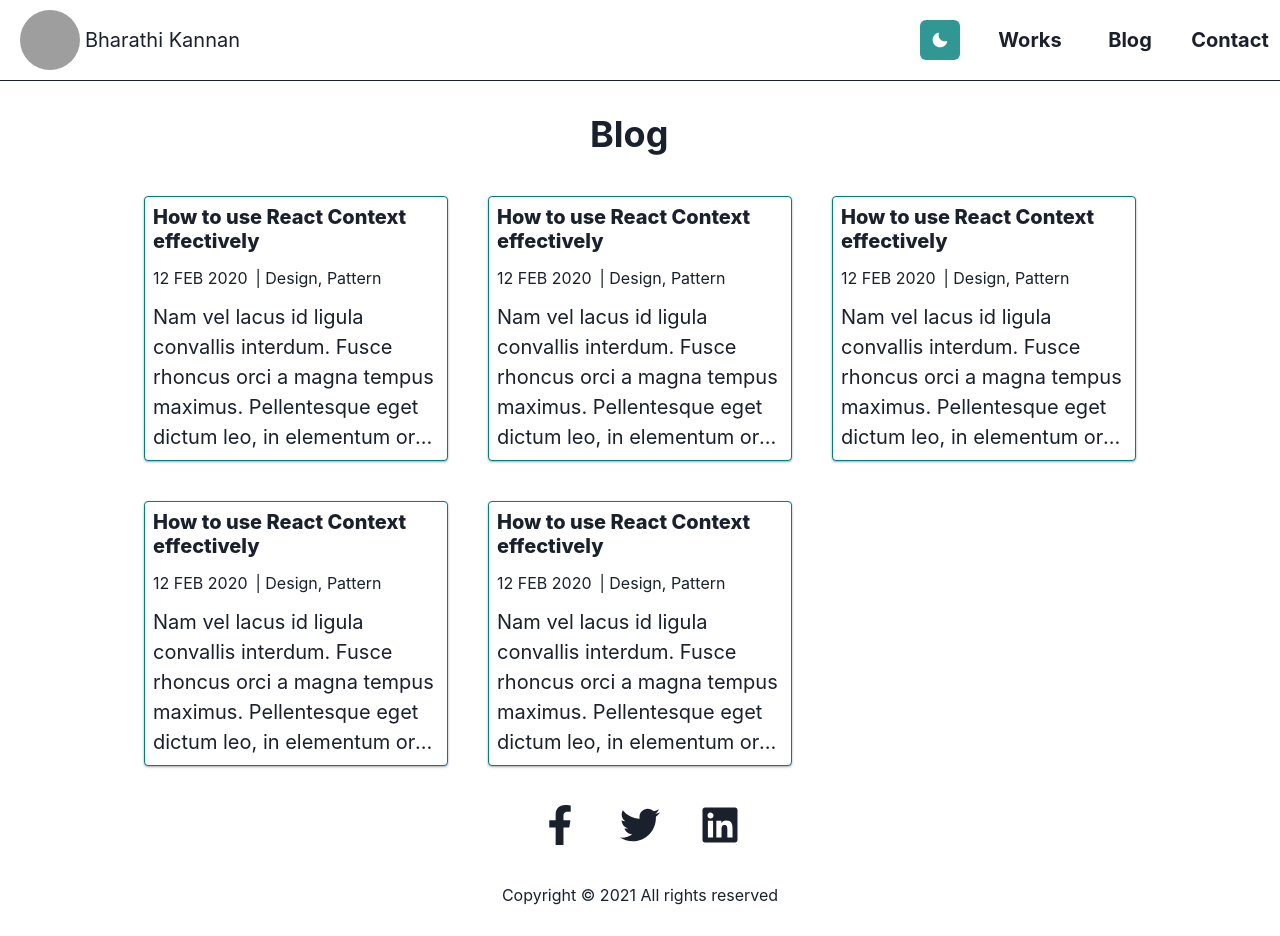
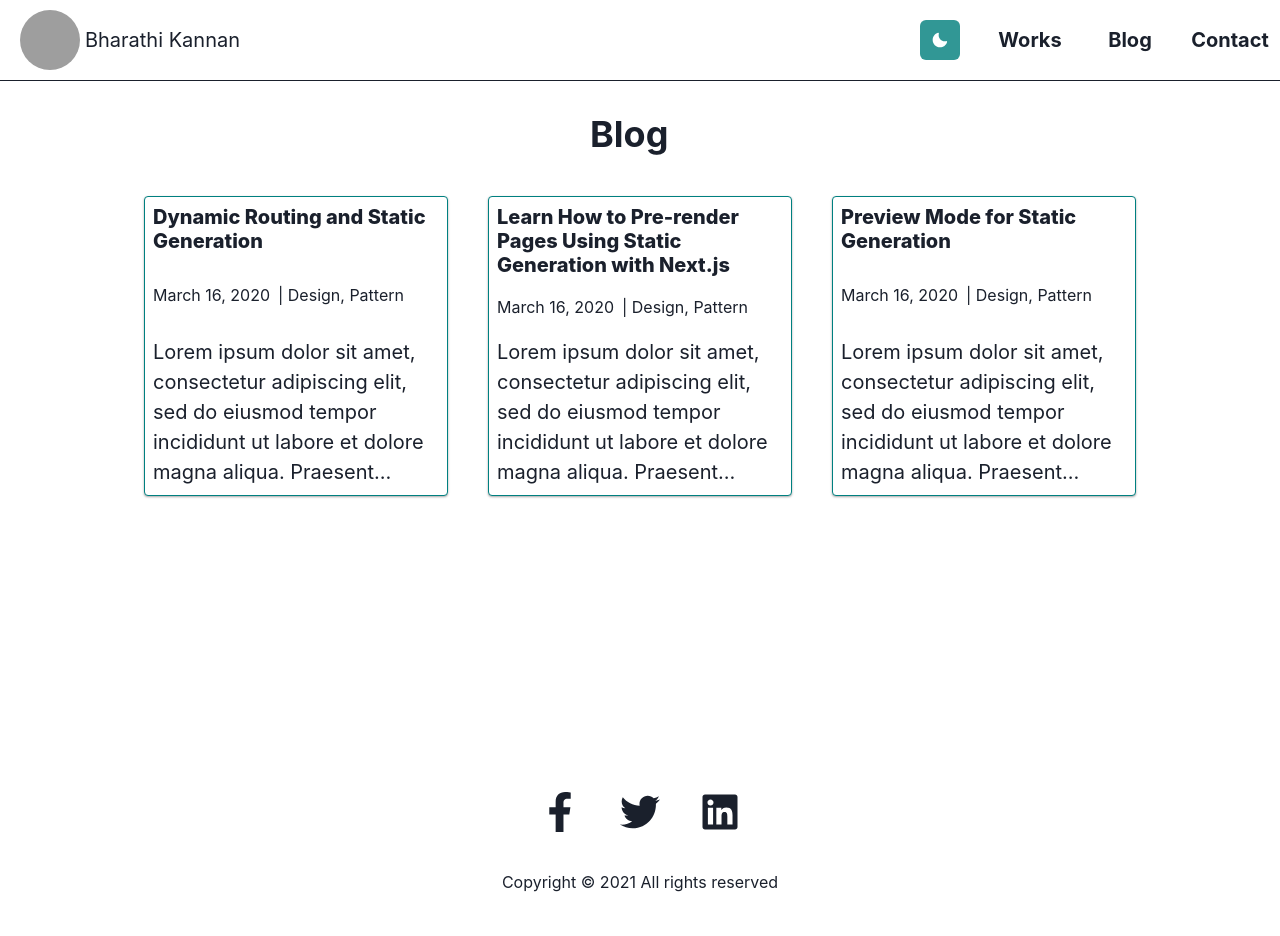
Before and after one commit to payapula/blog, a Next.js app: page /blog in a window 1280 px wide. Built offline with nearby package versions, Linux system fonts and the light colour scheme; grey boxes are pictures that could not be loaded.

Commit message:
Added Blog Homepage and Single Blog page from local MD files. (#6)
* Added Blog page from MD files.

* Added Animation for cards.

* Added individual Blog Post Page.

```diff
--- a/lib/api.ts
+++ b/lib/api.ts
@@ -8,15 +8,16 @@ export function getPostSlugs() {
     return fs.readdirSync(postsDirectory);
 }
 
+export type Items = {
+    [key: string]: string;
+};
+
 export function getPostBySlug(slug: string, fields: string[] = []) {
     const realSlug = slug.replace(/\.md$/, '');
     const fullPath = join(postsDirectory, `${realSlug}.md`);
     const fileContents = fs.readFileSync(fullPath, 'utf8');
     const { data, content } = matter(fileContents);
 
-    type Items = {
-        [key: string]: string;
-    };
 
     const items: Items = {};
 
--- a/mycomponents/Card.tsx
+++ b/mycomponents/Card.tsx
@@ -10,12 +10,19 @@ import {
     ChakraProps
 } from '@chakra-ui/react';
 import { ReactElement } from 'react';
+import DateFormatter from './date-formatter';
+import { motion } from 'framer-motion';
 
 interface CardProps {
+    title?: string;
+    date?: string;
+    excerpt?: string;
     override?: ChakraProps;
 }
 
-function Card({ override }: CardProps): ReactElement {
+const MotionFlex = motion(Flex);
+
+function Card({ title, date, excerpt, override }: CardProps): ReactElement {
     const cardBg = useColorModeValue('white', 'gray.800');
     const cardBorder = useColorModeValue('none', '1px');
     const { colorMode } = useColorMode();
@@ -25,16 +32,16 @@ function Card({ override }: CardProps): ReactElement {
             ? 'box-shadow: 0 14px 28px rgba(0, 0, 0, 0.25), 0 10px 10px rgba(0, 0, 0, 0.22);'
             : 'box-shadow: 0 14px 28px rgba(255, 130, 47, 0.25), 0 10px 10px rgba(95, 83, 76, 0.22);';
     return (
-        <Flex
+        <MotionFlex
             direction="column"
+            justifyContent="space-between"
             height="265px"
-            justifyContent="space-between"
+            padding="2"
+            width={['95%', null, null, null, '45%']}
             className="card-container"
-            width={['95%', null, null, null, '45%']}
             background={cardBg}
             borderRadius="4"
             border={cardBorder}
-            padding="2"
             cursor="pointer"
             // https://codepen.io/sdthornton/pen/wBZdXq
             css={css`
@@ -44,21 +51,46 @@ function Card({ override }: CardProps): ReactElement {
                     ${hoverShadow}
                 }
             `}
+            whileHover={{ scale: 1.1 }}
+            whileTap={{ scale: 0.9 }}
             {...override}>
             <Heading fontSize={['2xl', null, null, 'xl']} fontWeight="extrabold" textAlign="start">
-                How to use React Context effectively
+                {title ? title : `How to use React Context effectively`}
             </Heading>
             <HStack>
-                <Text>12 FEB 2020</Text>
+                <Text> {date ? <DateFormatter dateString={date} /> : `12 FEB 2021`}</Text>
                 <Text>| Design, Pattern</Text>
             </HStack>
             <Text fontSize={['md', null, 'lg', 'xl']} noOfLines={[4, null, 5]}>
-                Nam vel lacus id ligula convallis interdum. Fusce rhoncus orci a magna tempus
+                {excerpt
+                    ? excerpt
+                    : `Nam vel lacus id ligula convallis interdum. Fusce rhoncus orci a magna tempus
                 maximus. Pellentesque eget dictum leo, in elementum orci. Maecenas sit amet tempor
-                magna. Cras eu arcu sagittis, accumsan metus sit amet.
+                magna. Cras eu arcu sagittis, accumsan metus sit amet.`}
             </Text>
-        </Flex>
+        </MotionFlex>
     );
 }
 
-export { Card };
+interface BlogCardProps {
+    title: string;
+    date: string;
+    excerpt: string;
+}
+
+function BlogCard({ title, date, excerpt }: BlogCardProps): ReactElement {
+    return (
+        <Card
+            override={{
+                width: '100%',
+                border: '1px solid teal',
+                height: ['280', null, '300']
+            }}
+            title={title}
+            date={date}
+            excerpt={excerpt}
+        />
+    );
+}
+
+export { Card, BlogCard };
--- /dev/null
+++ b/mycomponents/date-formatter.tsx
@@ -0,0 +1,13 @@
+import { parseISO, format } from 'date-fns';
+import { ReactElement } from 'react';
+
+type Props = {
+    dateString: string;
+};
+
+const DateFormatter = ({ dateString }: Props): ReactElement => {
+    const date = parseISO(dateString);
+    return <time dateTime={dateString}>{format(date, 'LLLL	d, yyyy')}</time>;
+};
+
+export default DateFormatter;
--- a/pages/blog/index.tsx
+++ b/pages/blog/index.tsx
@@ -1,28 +1,65 @@
 import { Heading, SimpleGrid } from '@chakra-ui/react';
-import { Card } from 'mycomponents/card';
+import { getAllPosts } from 'lib/api';
+import { BlogCard } from 'mycomponents/card';
 import { Layout } from 'mycomponents/layout';
+import { GetStaticProps } from 'next';
 import React, { ReactElement } from 'react';
+import Post from 'types/post';
+import NextLink from 'next/link';
+import { ChakraLink } from 'mycomponents/chakra-link';
+import Head from 'next/head';
 
-function BlogCard() {
-    return <Card override={{ width: '100%', border: '1px solid teal' }} />;
-}
+type Props = {
+    allPosts: Post[];
+};
 
-export default function Index(): ReactElement {
+/*
+  {
+    title: 'Preview Mode for Static Generation',
+    date: '2020-03-16T05:35:07.322Z',
+    slug: 'preview',
+    excerpt: 'Lorem ipsum dolor sit amet, consectetur adipiscing elit, sed do eiusmod tempor
+  }
+ */
+
+export default function Index({ allPosts }: Props): ReactElement {
+    console.log(allPosts);
     return (
         <Layout>
+            <Head>
+                <title>Blogs | Bharathi Kannan</title>
+            </Head>
             <Heading as="h1" width="100px" mx="auto" mt="8">
                 Blog
             </Heading>
-            <SimpleGrid
-                columns={[1, null, null, null, 2, 3]}
-                mt="10"
-                spacing={[10, null, null, null]}>
-                <BlogCard />
-                <BlogCard />
-                <BlogCard />
-                <BlogCard />
-                <BlogCard />
+            <SimpleGrid columns={[1, null, null, null, 2, 3]} mt="10" spacing={10}>
+                {allPosts.map((post) => {
+                    return (
+                        <NextLink
+                            as={`/blog/${post.slug}`}
+                            key={post.slug}
+                            href="/blog/[slug]"
+                            passHref>
+                            <ChakraLink _hover={{ textDecoration: 'none' }}>
+                                <BlogCard
+                                    key={post.slug}
+                                    title={post.title}
+                                    date={post.date}
+                                    excerpt={post.excerpt}
+                                />
+                            </ChakraLink>
+                        </NextLink>
+                    );
+                })}
             </SimpleGrid>
         </Layout>
     );
 }
+
+export const getStaticProps: GetStaticProps = async () => {
+    const allPosts = getAllPosts(['title', 'date', 'slug', 'excerpt']);
+
+    return {
+        props: { allPosts }
+    };
+};
```
Also changed, not shown: pages/blog/[slug].tsx (added, +128 -0 lines).
